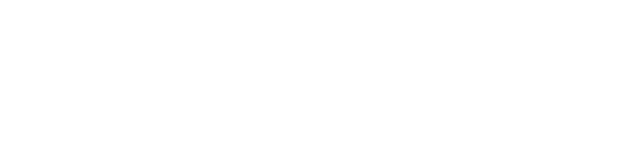
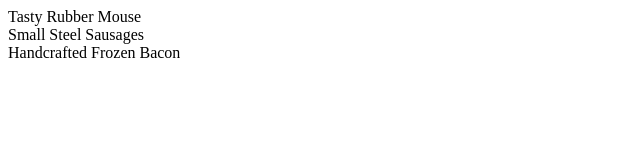
Before and after one commit to sidpatel93/micro-frontends, a website built with webpack: page products/public/index.html in a window 1280 px wide. Shown: the whole page, without its empty margins (0-640 px from the left). Built offline with nearby package versions, Linux system fonts and the light colour scheme.

Commit message:
working on container module

```diff
--- a/products/public/index.html
+++ b/products/public/index.html
@@ -7,6 +7,6 @@
   <title>Document</title>
 </head>
 <body>
-
+  <div id="products-list"></div>
 </body>
 </html>
--- a/products/src/index.js
+++ b/products/src/index.js
@@ -6,4 +6,4 @@ for (let i = 0; i<3; i++) {
   products += `<div>${name}</div>`;
 }
 
-console.log(products);
+document.querySelector('#products-list').innerHTML = products
```
Also changed, not shown: container/package.json (added, +18 -0 lines), 2 other files.
